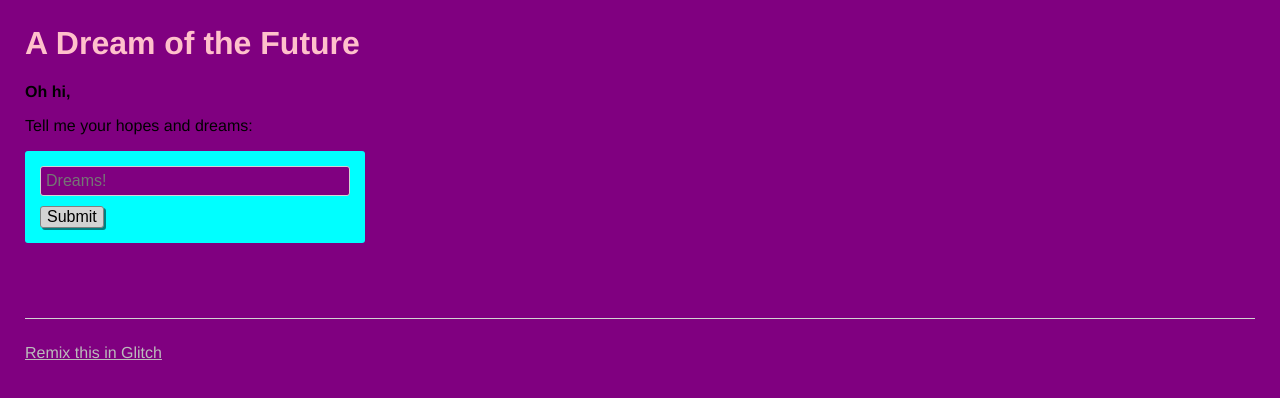
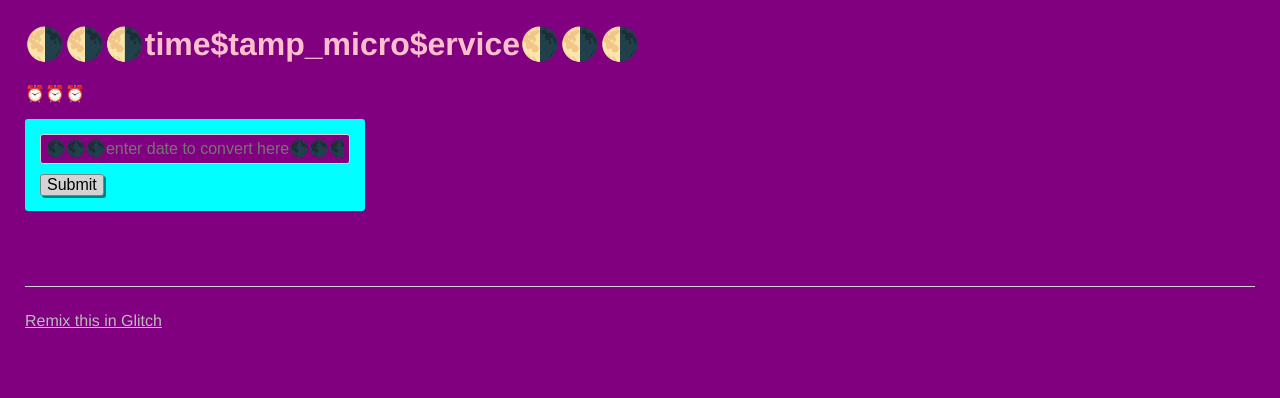
Before and after one commit to i0na-k/timestamp_microservice, a website: page views/index.html in a window 1280 px wide. Drawn offline with nearby package versions, Linux system fonts and the light colour scheme.

Commit message:
⛴💁 Updated with Glitch

```diff
--- a/views/index.html
+++ b/views/index.html
@@ -10,7 +10,7 @@
 <!DOCTYPE html>
 <html>
   <head>
-    <title>Welcome to Glitch!</title>
+    <title>🌗🌗🌗time$tamp_micro$ervice🌗🌗🌗</title>
     <meta name="description" content="A cool thing made with Glitch">
     <link id="favicon" rel="icon" href="https://glitch.com/edit/favicon-app.ico" type="image/x-icon">
     <meta charset="utf-8">
@@ -22,15 +22,14 @@
   <body>
     <header>
       <h1>
-        A Dream of the Future
+        🌗🌗🌗time$tamp_micro$ervice🌗🌗🌗
       </h1>
     </header>
 
     <main>
-      <p class="bold">Oh hi,</p>
-      <p>Tell me your hopes and dreams:</p>
+      <p class="bold">⏰⏰⏰</p>
       <form>
-        <input type="text" maxlength="100" placeholder="Dreams!">
+        <input type="text" maxlength="100" placeholder="🌑🌑🌑enter date to convert here🌑🌑🌑">
         <button type="submit">Submit</button>
       </form>
       <section class="dreams">
```
Also changed, not shown: .config/configstore/update-notifier-npm.json (deleted), .config/configstore/update-notifier-pnpm.json (deleted).
